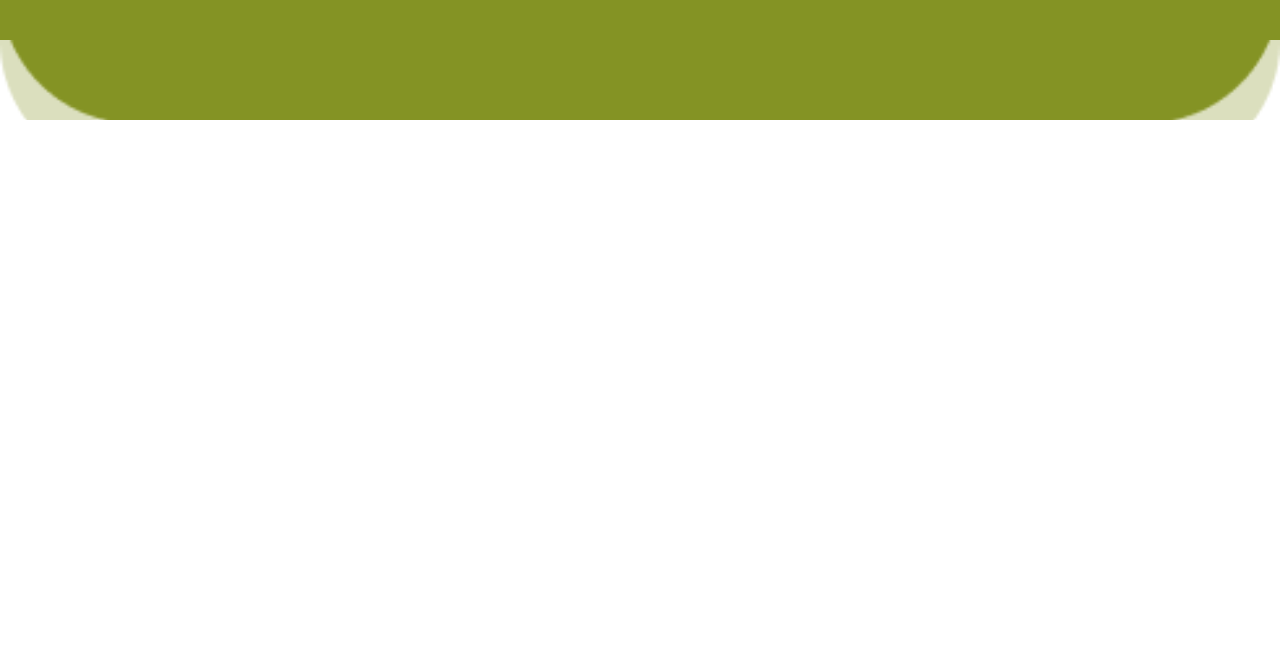
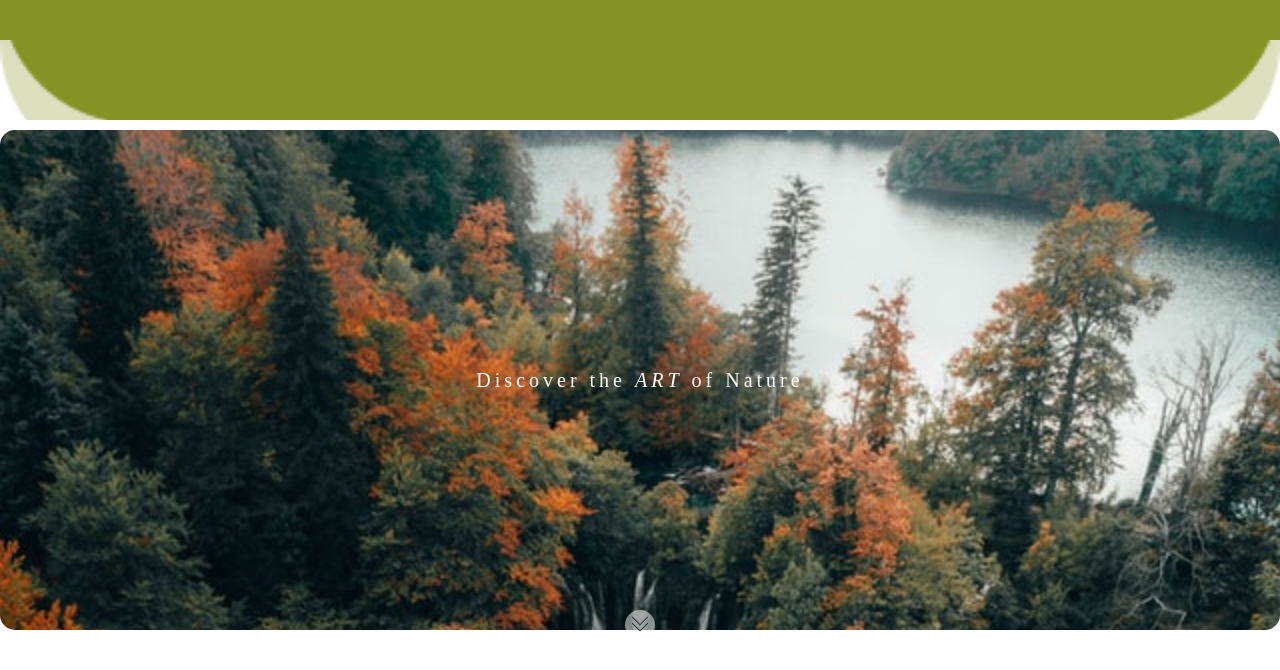
Before and after one commit to noiqum/call, a website: page index.html in a window 1280 px wide. Shown: the part 80-750 px from the top of the page. Drawn offline with nearby package versions, Linux system fonts and the light colour scheme.

Commit message:
main section , main section image and main section direction arrow added

```diff
--- /dev/null
+++ b/css/sass/main-section.scss
@@ -0,0 +1,62 @@
+
+main{
+    width: 100%;
+    height: 50rem;
+}
+
+
+.main-section{
+    display: flex;
+    justify-content: center;
+    align-items: center;
+    width: 100%;
+    height: 100%;
+
+}
+
+.main__image{
+    width: 100%;
+    padding: 1rem;
+    background: url('./src/lake.jpg');
+    display: flex;
+    background-repeat: no-repeat;
+    height: 100%;
+    background-size: cover;
+    text-align: center;
+    justify-content: center;
+    align-items: center;
+
+    border-radius: 15px;
+    &__span{
+        font-size: 2rem;
+        color: white;
+        letter-spacing: 4px;
+    }
+
+    &__span{
+
+
+
+        &-arrow{
+
+        width: 3rem;
+        height: 3rem;
+        border-radius: 50%;
+        background-color: rgba(255, 255, 255, 0.5);
+        position: absolute;
+        bottom: 10%;
+        animation: arrow 1s ease infinite alternate-reverse;
+        & img{
+            margin-top: 20%;
+        }
+        }
+    }
+
+}
+
+@keyframes arrow {
+    to{
+        transform: translateY(10px);
+    }
+
+}
--- a/css/sass/main.scss
+++ b/css/sass/main.scss
@@ -1,5 +1,6 @@
 @import "./header.scss";
 @import "./variables.scss";
+@import "./main-section.scss";
 
 
 *{
--- a/css/sass/variables.scss
+++ b/css/sass/variables.scss
@@ -1,2 +1,5 @@
 $green:#849324;
 $blue-dark:#01295f;
+$blue:#437f97;
+$yellow:#ffb30f;
+$red:#fd151b;
--- a/index.html
+++ b/index.html
@@ -25,7 +25,14 @@
             <li class="navigation__nav__link"><a href="#">Contact</a></li>
         </ul>
     </nav>
-    <main></main>
+    <main>
+        <div class="main-section">
+            <div class="main__image">
+                <span class="main__image__span">Discover  the <em>ART</em> of Nature</span>
+                <span class="main__image__span-arrow"><img src="./css/src/down-arrow.png" alt=""></span>
+            </div>
+        </div>
+    </main>
     <footer></footer>
 <script src="https://cdnjs.cloudflare.com/ajax/libs/gsap/3.2.6/gsap.min.js" integrity="sha256-3arngJBQR3FTyeRtL3muAGFaGcL8iHsubYOqq48mBLw=" crossorigin="anonymous"></script>
  <script src="script.js"></script>
```
Also changed, not shown: css/src/down-arrow.png (added), css/src/lake.jpg (added), css/style.css.
